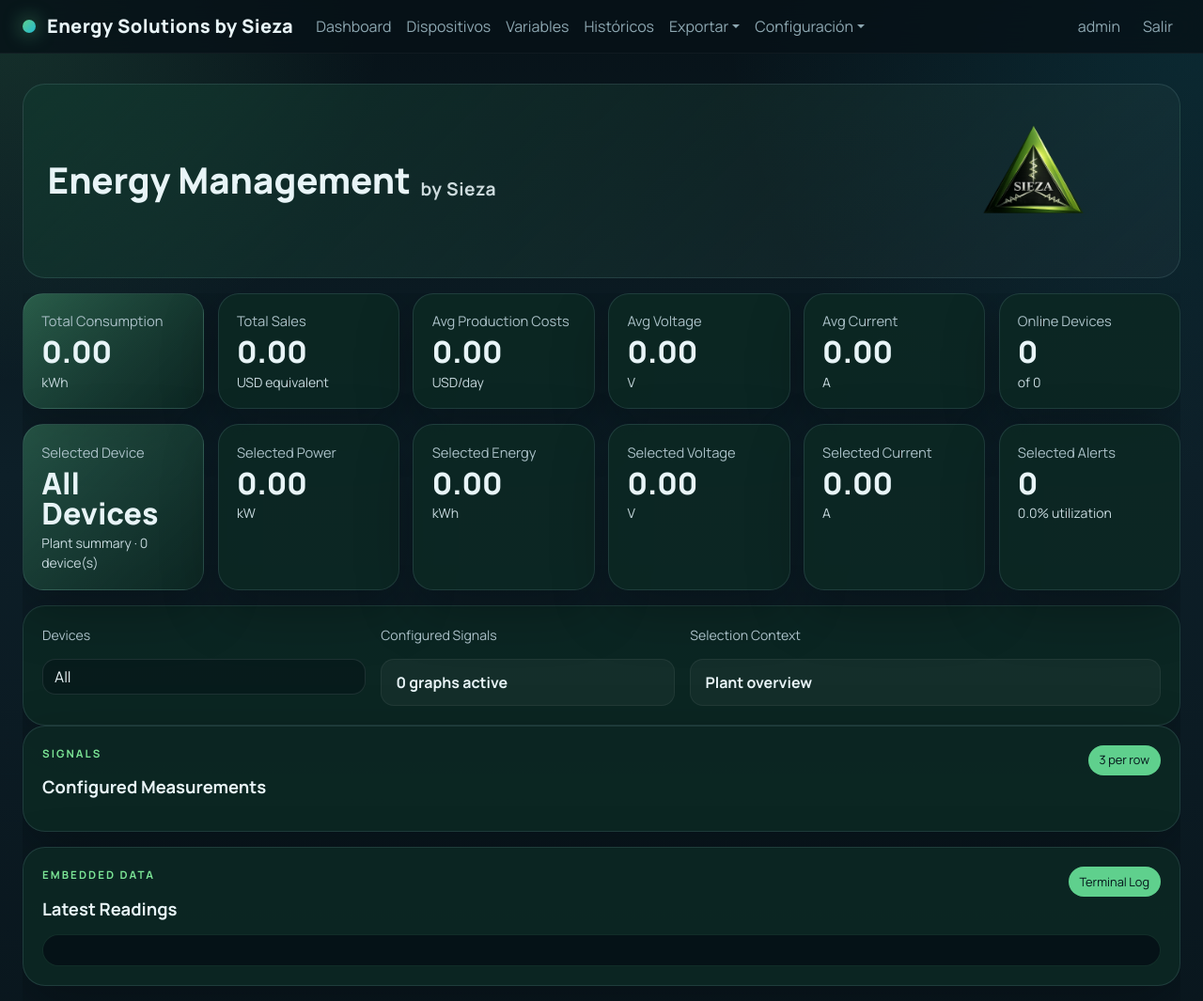
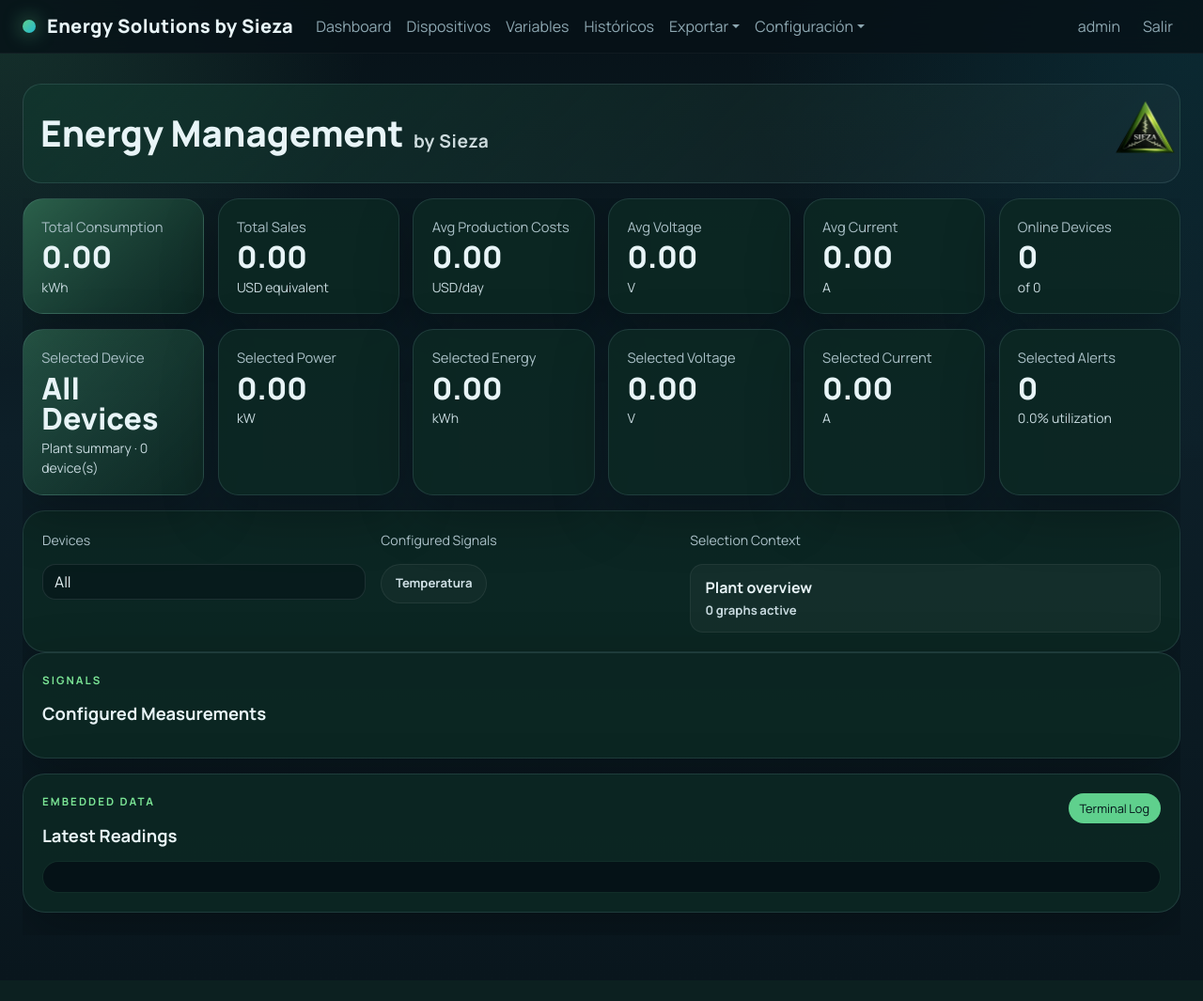
Before and after one commit to zamoranodizaPi/miniscadaModbus, a Flask app: page / in a window 1280 px wide. Shown: the top 1065 px of the page at 94% size. After the commit the page ends 995 px from the top, so only its background shows below. Run offline with Flask 3, Linux system fonts and the light colour scheme; a user stored in the database is signed in; data comes from the database, SQL or seed files in the repository; data that the repository does not hold is empty.

Commit message:
Refine kiosk selection and dashboard signal controls

```diff
--- a/web/analytics.py
+++ b/web/analytics.py
@@ -43,6 +43,7 @@ DEFAULT_DASHBOARD_PREFERENCES = {
     "theme": "green",
     "mode": "dark",
     "language": "en",
+    "title_suffix": "",
     "refresh_seconds": 10,
     "visible_tabs": ["consumption", "sales", "sources", "costs"],
     "kiosk_theme": "green",
--- a/web/app.py
+++ b/web/app.py
@@ -19,6 +19,7 @@ from web.analytics import (
     build_dashboard_snapshot,
     energy_aggregate,
     export_history_csv,
+    humanize_variable_name,
     history_rows,
     load_dashboard_preferences,
     parse_date_range,
@@ -42,11 +43,11 @@ LOCALE_TEXTS = {
         "plant_overview": "Plant overview",
         "devices": "Devices",
         "configured_signals": "Configured Signals",
+        "signal_selection": "Signal Selection",
         "selection_context": "Selection Context",
         "graphs_active": "graphs active",
         "signals": "Signals",
         "configured_measurements": "Configured Measurements",
-        "three_per_row": "3 per row",
         "latest_readings": "Latest Readings",
         "live": "Live",
         "total_consumption": "Total Consumption",
@@ -67,6 +68,7 @@ LOCALE_TEXTS = {
         "export_csv": "Export CSV",
         "terminal_log": "Terminal Log",
         "all": "All",
+        "header_suffix": "Panel Title",
     },
     "es": {
         "all_devices": "Todos los equipos",
@@ -76,11 +78,11 @@ LOCALE_TEXTS = {
         "plant_overview": "Vista de planta",
         "devices": "Equipos",
         "configured_signals": "Senales configuradas",
+        "signal_selection": "Seleccion de senales",
         "selection_context": "Contexto de seleccion",
         "graphs_active": "graficas activas",
         "signals": "Senales",
         "configured_measurements": "Mediciones configuradas",
-        "three_per_row": "3 por fila",
         "latest_readings": "Ultimas lecturas",
         "live": "En vivo",
         "total_consumption": "Consumo total",
@@ -101,6 +103,7 @@ LOCALE_TEXTS = {
         "export_csv": "Exportar CSV",
         "terminal_log": "Log terminal",
         "all": "Todos",
+        "header_suffix": "Titulo del panel",
     },
 }
 
@@ -122,6 +125,7 @@ def create_app() -> Flask:
             "format_compact_value": format_compact_value,
             "format_compact_metric": format_compact_metric,
             "get_locale_texts": get_locale_texts,
+            "humanize_variable_name": humanize_variable_name,
         }
 
     @app.route("/")
@@ -162,6 +166,7 @@ def create_app() -> Flask:
                 current["theme"] = payload.get("theme", current["theme"])
                 current["mode"] = payload.get("mode", current["mode"])
                 current["language"] = payload.get("language", current["language"])
+                current["title_suffix"] = (payload.get("title_suffix", current.get("title_suffix", "")) or "").strip()
                 current["refresh_seconds"] = int(payload.get("refresh_seconds", current["refresh_seconds"]))
                 current["kiosk_theme"] = payload.get("kiosk_theme", current["kiosk_theme"])
                 current["kiosk_mode"] = payload.get("kiosk_mode", current["kiosk_mode"])
@@ -169,6 +174,9 @@ def create_app() -> Flask:
                 visible_tabs = payload.get("visible_tabs", current["visible_tabs"])
                 if isinstance(visible_tabs, list) and visible_tabs:
                     current["visible_tabs"] = visible_tabs
+                chart_variables = payload.get("chart_variables")
+                if isinstance(chart_variables, list):
+                    current["chart_variables"] = chart_variables
                 upsert_setting(session, "dashboard_preferences", json_dumps(current))
                 return jsonify(current)
             return jsonify(load_dashboard_preferences(session))
@@ -352,6 +360,7 @@ def create_app() -> Flask:
                 dashboard_preferences["theme"] = request.form.get("dashboard_theme", dashboard_preferences["theme"])
                 dashboard_preferences["mode"] = request.form.get("dashboard_mode", dashboard_preferences["mode"])
                 dashboard_preferences["language"] = request.form.get("dashboard_language", dashboard_preferences["language"])
+                dashboard_preferences["title_suffix"] = request.form.get("title_suffix", dashboard_preferences.get("title_suffix", "")).strip()
                 dashboard_preferences["refresh_seconds"] = int(request.form.get("dashboard_refresh_seconds", dashboard_preferences["refresh_seconds"]))
                 dashboard_preferences["kiosk_theme"] = request.form.get("kiosk_theme", dashboard_preferences["kiosk_theme"])
                 dashboard_preferences["kiosk_mode"] = request.form.get("kiosk_mode", dashboard_preferences["kiosk_mode"])
--- a/web/static/app.css
+++ b/web/static/app.css
@@ -425,8 +425,8 @@ body.display-mode-light .navbar-brand {
   justify-content: space-between;
   gap: 1rem;
   align-items: center;
-  padding: 1.4rem 1.6rem;
-  border-radius: 24px;
+  padding: 5px 5px 5px 18px;
+  border-radius: 20px;
   background: linear-gradient(135deg, var(--dashboard-surface), rgba(255, 255, 255, 0.03));
   border: 1px solid var(--line);
 }
@@ -434,7 +434,7 @@ body.display-mode-light .navbar-brand {
 .energy-header-copy {
   display: flex;
   align-items: center;
-  min-height: 90px;
+  min-height: 0;
 }
 
 .energy-title {
@@ -459,19 +459,32 @@ body.display-mode-light .navbar-brand {
   opacity: 0.88;
 }
 
+.energy-title-suffix {
+  padding: 0.24rem 0.72rem;
+  border-radius: 999px;
+  background: color-mix(in srgb, var(--dashboard-accent) 18%, transparent);
+  border: 1px solid color-mix(in srgb, var(--dashboard-accent) 28%, transparent);
+  font-size: 0.34em;
+  line-height: 1.2;
+  font-weight: 700;
+  letter-spacing: 0.06em;
+  text-transform: uppercase;
+}
+
 .energy-header-brand {
   display: flex;
   align-items: center;
   justify-content: flex-end;
-  min-width: 260px;
-  min-height: 90px;
+  min-width: 280px;
+  min-height: 0;
 }
 
 .energy-header-logo {
   display: none;
-  width: 100%;
-  max-width: 432px;
-  max-height: 160px;
+  width: auto;
+  max-width: 520px;
+  height: 94px;
+  max-height: 94px;
   object-fit: contain;
 }
 
@@ -718,6 +731,53 @@ body.display-mode-light .btn-outline-light:hover {
   background: rgba(255,255,255,0.04);
   color: var(--text);
   font-weight: 700;
+}
+
+.toolbar-summary-stack {
+  flex-direction: column;
+  align-items: flex-start;
+  gap: 0.2rem;
+}
+
+.toolbar-summary-stack small {
+  color: #c7d9de;
+  font-size: 0.82rem;
+}
+
+.signal-toggle-grid {
+  display: flex;
+  flex-wrap: wrap;
+  gap: 0.45rem;
+}
+
+.signal-toggle-chip {
+  position: relative;
+  display: inline-flex;
+}
+
+.signal-toggle-chip input {
+  position: absolute;
+  inset: 0;
+  opacity: 0;
+  cursor: pointer;
+}
+
+.signal-toggle-chip span {
+  display: inline-flex;
+  align-items: center;
+  padding: 0.62rem 0.92rem;
+  border-radius: 999px;
+  border: 1px solid rgba(255, 255, 255, 0.07);
+  background: rgba(255, 255, 255, 0.03);
+  color: #cfe0e5;
+  font-size: 0.82rem;
+  font-weight: 700;
+}
+
+.signal-toggle-chip input:checked + span {
+  background: color-mix(in srgb, var(--dashboard-accent) 24%, transparent);
+  border-color: color-mix(in srgb, var(--dashboard-accent) 42%, transparent);
+  color: #f8fffb;
 }
 
 .touch-panel {
@@ -1138,6 +1198,10 @@ canvas {
   flex-wrap: wrap;
 }
 
+.local-energy-title .energy-title-suffix {
+  font-size: 0.3em;
+}
+
 .local-energy-copy {
   margin: 0.15rem 0 0;
   max-width: 62ch;
--- a/web/templates/dashboard.html
+++ b/web/templates/dashboard.html
@@ -12,7 +12,13 @@
 <section class="energy-page" data-theme="{{ preferences.theme }}" data-mode="{{ preferences.mode }}" data-logo-mode="{{ preferences.mode }}">
   <header class="energy-header">
     <div class="energy-header-copy">
-      <h1 class="energy-title"><span class="energy-title-main">Energy Management</span><span class="energy-title-by">by Sieza</span></h1>
+      <h1 class="energy-title">
+        <span class="energy-title-main">Energy Management</span>
+        <span class="energy-title-by">by Sieza</span>
+        {% if preferences.title_suffix %}
+        <span class="energy-title-suffix">{{ preferences.title_suffix }}</span>
+        {% endif %}
+      </h1>
     </div>
     <div class="energy-header-brand">
       <img class="energy-header-logo energy-header-logo-light" src="{{ url_for('static', filename='branding/logo_light.png') }}" alt="Logo light" onerror="this.style.display='none'">
@@ -99,11 +105,21 @@
       </div>
       <div class="toolbar-group">
         <label class="form-label">{{ t.configured_signals }}</label>
-        <div class="toolbar-summary" id="configuredSignalsSummary">{{ snapshot.chart_panels|length }} {{ t.graphs_active }}</div>
+        <div class="signal-toggle-grid" id="signalSelectionGrid">
+          {% for chart in preferences.chart_variables %}
+          <label class="signal-toggle-chip">
+            <input class="signal-visibility-toggle" type="checkbox" value="{{ chart.name }}" {% if chart.enabled %}checked{% endif %}>
+            <span>{{ humanize_variable_name(chart.name) }}</span>
+          </label>
+          {% endfor %}
+        </div>
       </div>
       <div class="toolbar-group wide">
         <label class="form-label">{{ t.selection_context }}</label>
-        <div class="toolbar-summary" id="webChartSelectionMeta">{{ snapshot.selection.label }}</div>
+        <div class="toolbar-summary toolbar-summary-stack">
+          <div id="webChartSelectionMeta">{{ snapshot.selection.label }}</div>
+          <small id="configuredSignalsSummary">{{ snapshot.chart_panels|length }} {{ t.graphs_active }}</small>
+        </div>
       </div>
     </section>
 
@@ -113,7 +129,6 @@
           <p class="panel-kicker">Signals</p>
           <h2 class="panel-title">{{ t.configured_measurements }}</h2>
         </div>
-        <span class="panel-badge">{{ t.three_per_row }}</span>
       </div>
       <div class="signal-chart-grid" id="signalChartGrid">
         {% for panel in snapshot.chart_panels %}
@@ -167,6 +182,10 @@
   let currentSnapshot = initialSnapshot;
   let refreshHandle = null;
   let realtimeController = null;
+
+  function currentChartPreferences() {
+    return initialPreferences.chart_variables || [];
+  }
 
   function formatNumber(value, decimals = 2) {
     return new Intl.NumberFormat("en-US", {
@@ -256,6 +275,42 @@
     return payloads;
   }
 
+  function signalChartMarkup(panel, index) {
+    const exportButton = panel.chart_type === "line"
+      ? `<button class="btn btn-sm btn-outline-light signal-export-btn" type="button" data-export-chart="${panel.name}">${localeTexts.export_csv}</button>`
+      : "";
+    return `<article class="chart-block signal-chart-card" data-chart-name="${panel.name}" data-chart-type="${panel.chart_type}" data-chart-unit="${panel.unit}">
+      <div class="signal-chart-head">
+        <h3>${panel.label}</h3>
+        ${exportButton}
+      </div>
+      <canvas id="signal-chart-${index}"></canvas>
+    </article>`;
+  }
+
+  function bindExportButtons() {
+    document.querySelectorAll(".signal-export-btn").forEach((button) => {
+      button.addEventListener("click", () => exportChartCsv(button.dataset.exportChart));
+    });
+  }
+
+  function destroyCharts() {
+    Object.values(charts).forEach((chart) => chart.destroy());
+    Object.keys(charts).forEach((key) => delete charts[key]);
+  }
+
+  function syncChartGrid(snapshot) {
+    const grid = document.getElementById("signalChartGrid");
+    const currentNames = Array.from(grid.querySelectorAll(".signal-chart-card")).map((card) => card.dataset.chartName);
+    const nextNames = (snapshot.chart_panels || []).map((panel) => panel.name);
+    const sameRoster = currentNames.length === nextNames.length && currentNames.every((name, index) => name === nextNames[index]);
+    if (sameRoster) return;
+    destroyCharts();
+    grid.innerHTML = (snapshot.chart_panels || []).map((panel, index) => signalChartMarkup(panel, index)).join("");
+    ensureCharts(snapshot, initialPreferences.theme);
+    bindExportButtons();
+  }
+
   function ensureCharts(snapshot, themeName) {
     const payloads = buildSignalPayloads(snapshot, themeName);
     document.querySelectorAll(".signal-chart-card").forEach((card, index) => {
@@ -290,6 +345,12 @@
   function updateLatest(rows) {
     const container = document.getElementById("latestReadingsList");
     container.innerHTML = rows.map((row) => `<div class="terminal-line"><span class="terminal-ts">${row.timestamp}</span><span class="terminal-msg">${row.device} / ${row.variable} = ${row.value}</span></div>`).join("");
+  }
+
+  function updateSignalSummary() {
+    const count = document.querySelectorAll(".signal-visibility-toggle:checked").length;
+    const summary = document.getElementById("configuredSignalsSummary");
+    if (summary) summary.textContent = `${count} ${localeTexts.graphs_active}`;
   }
 
   function updateKpis(snapshot) {
@@ -364,6 +425,7 @@
   }
 
   function refreshCharts(snapshot, themeName) {
+    syncChartGrid(snapshot);
     const payloads = buildSignalPayloads(snapshot, themeName);
     Object.entries(payloads).forEach(([name, payload]) => {
       const chart = charts[name];
@@ -379,6 +441,21 @@
       chart.options = payload.options;
       chart.update("none");
     });
+  }
+
+  async function saveSignalVisibility() {
+    const enabledNames = new Set(Array.from(document.querySelectorAll(".signal-visibility-toggle:checked")).map((input) => input.value));
+    initialPreferences.chart_variables = currentChartPreferences().map((chart) => ({
+      ...chart,
+      enabled: enabledNames.has(chart.name)
+    }));
+    updateSignalSummary();
+    await fetch("/api/dashboard/preferences", {
+      method: "POST",
+      headers: { "Content-Type": "application/json" },
+      body: JSON.stringify({ chart_variables: initialPreferences.chart_variables })
+    });
+    await refreshRealtime();
   }
 
   async function refreshRealtime() {
@@ -433,12 +510,16 @@
   updateKpis(initialSnapshot);
   updateSelectionKpis(initialSnapshot);
   updateLatest(initialSnapshot.latest_rows);
+  updateSignalSummary();
   resetRefreshLoop();
 
   document.getElementById("deviceSelect").addEventListener("input", handleDeviceChange);
   document.getElementById("deviceSelect").addEventListener("change", handleDeviceChange);
-  document.querySelectorAll(".signal-export-btn").forEach((button) => {
-    button.addEventListener("click", () => exportChartCsv(button.dataset.exportChart));
+  document.querySelectorAll(".signal-visibility-toggle").forEach((checkbox) => {
+    checkbox.addEventListener("change", () => {
+      saveSignalVisibility().catch((error) => console.error(error));
+    });
   });
+  bindExportButtons();
 </script>
 {% endblock %}
--- a/web/templates/settings.html
+++ b/web/templates/settings.html
@@ -33,6 +33,10 @@
       <option value="{{ language }}" {% if dashboard_preferences.language == language %}selected{% endif %}>{{ 'English' if language == 'en' else 'Espanol' }}</option>
       {% endfor %}
     </select>
+  </div>
+  <div class="col-md-4">
+    <label class="form-label">Panel title suffix</label>
+    <input class="form-control" name="title_suffix" type="text" value="{{ dashboard_preferences.get('title_suffix', '') }}" placeholder="Tablero de bombas">
   </div>
   <div class="col-md-4">
     <label class="form-label">Refresh dashboard</label>
```
Also changed, not shown: web/templates/local_dashboard.html (+10 -5 lines).
